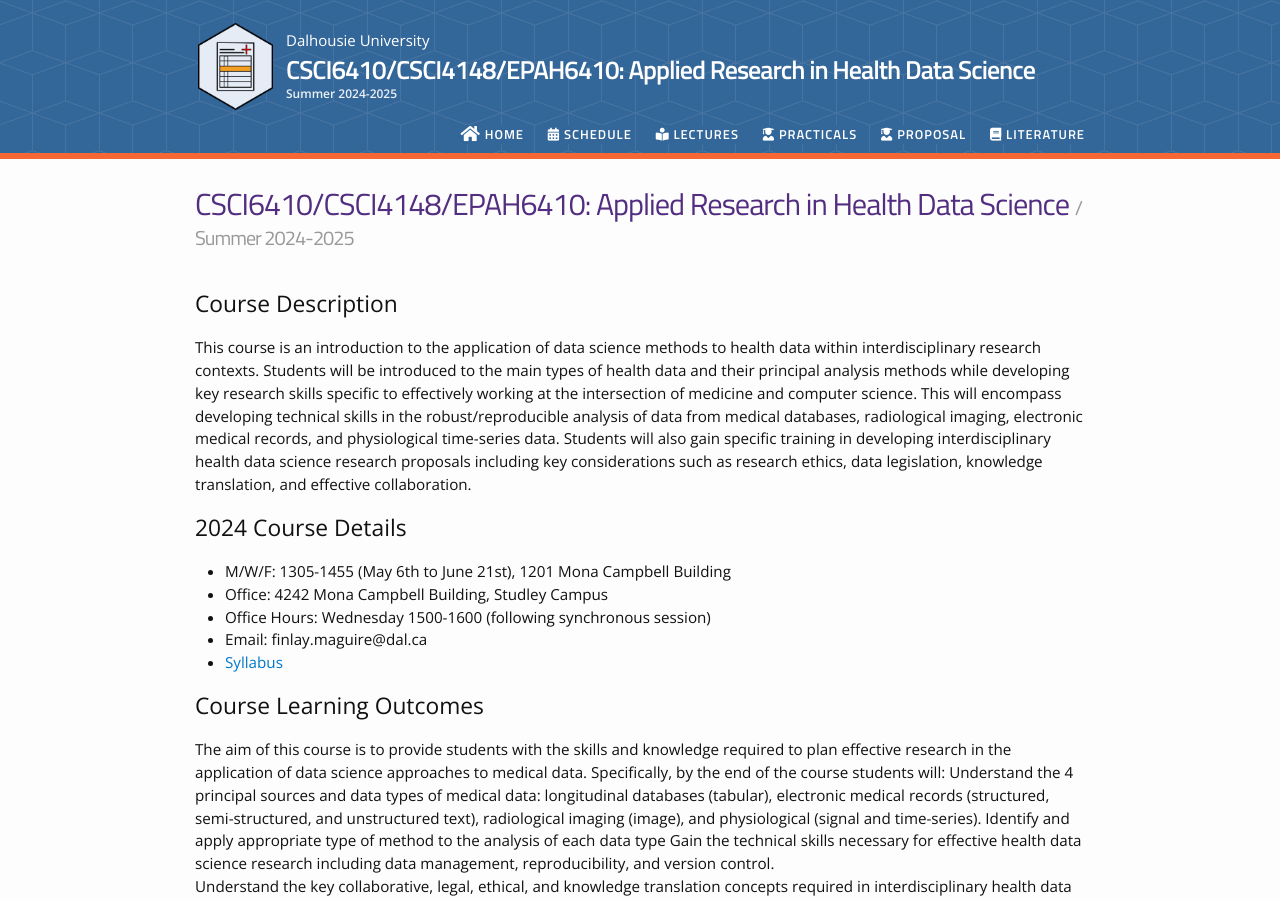
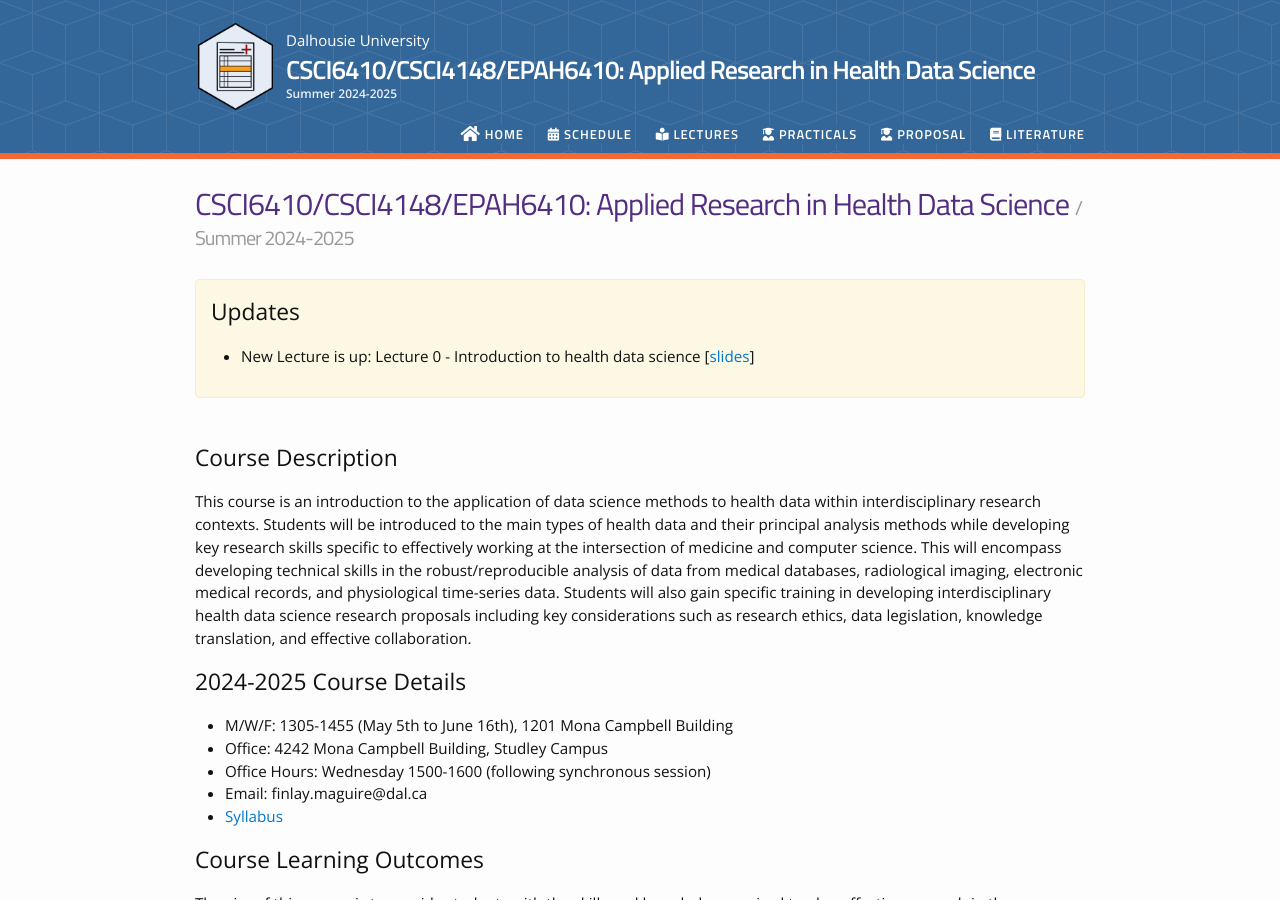
Before and after one commit to maguire-lab/health_data_science_research_2025, a Jekyll site: the page built from index.md, in a window 1280 px wide and 900 px high. Built offline with Jekyll 4.4.1, drawn with Linux system fonts in a browser that asks for light colours; nearby versions of some CDN libraries; our own code applies the rules of GitHub Pages for plain Markdown files.

Commit message:
Post first lecture

```diff
--- a/index.md
+++ b/index.md
@@ -2,9 +2,9 @@
 layout: home
 ---
 
-## 2024 Course Details
+## 2024-2025 Course Details
 
-- M/W/F: 1305-1455 (May 6th to June 21st), 1201 Mona Campbell Building
+- M/W/F: 1305-1455 (May 5th to June 16th), 1201 Mona Campbell Building
 - Office: 4242 Mona Campbell Building, Studley Campus
 - Office Hours: Wednesday 1500-1600 (following synchronous session)
 - Email: finlay.maguire@dal.ca
```
Also changed, not shown: _lectures/01_introduction.md (added, +16 -0 lines), 6 other files.
